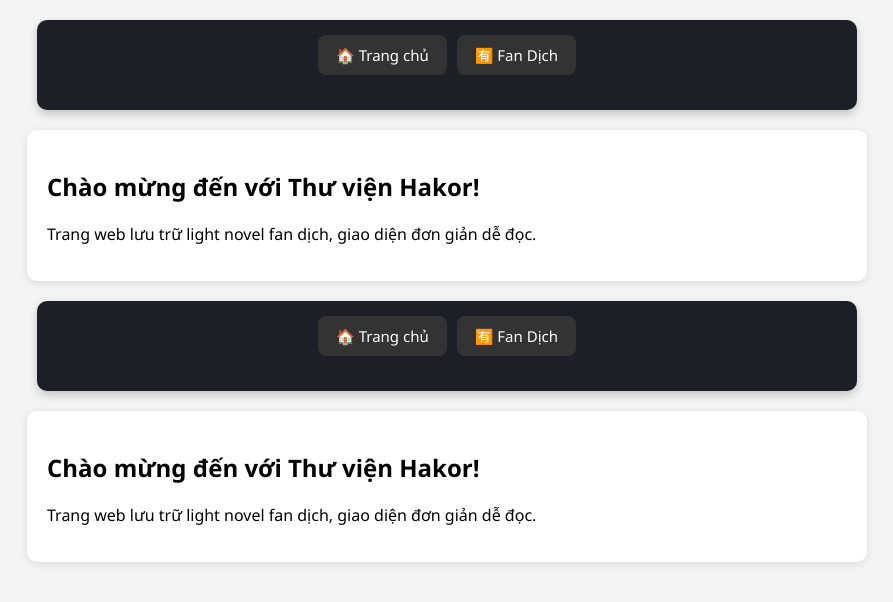
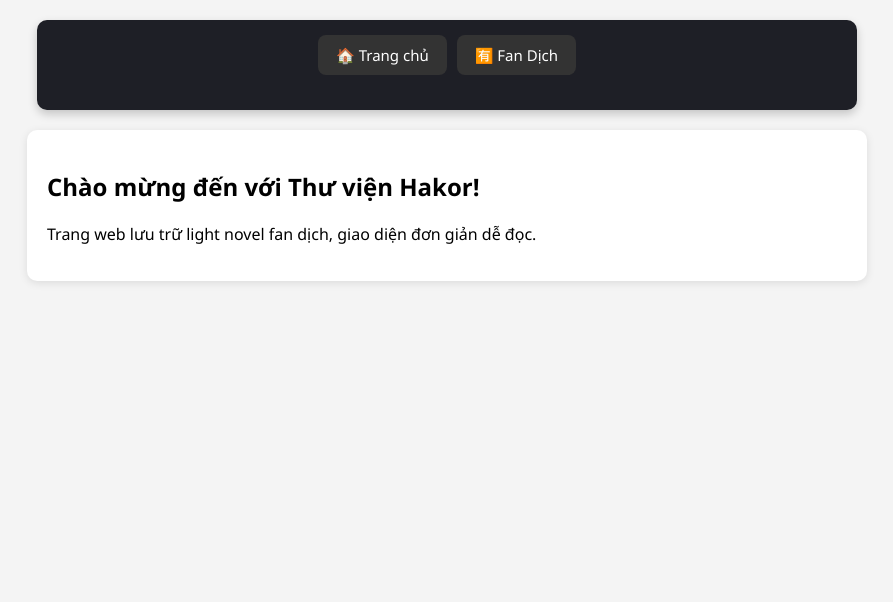
Before and after one commit to longhazem/hakorelibrary, a plain HTML site: page index.html in a window 1280 px wide. Shown: the whole page, without its empty margins (193-1086 px from the left). Drawn offline with Linux system fonts and the light colour scheme.

Commit message:
Update index.html

```diff
--- a/index.html
+++ b/index.html
@@ -79,84 +79,3 @@
 
 </body>
 </html>
-<!DOCTYPE html>
-<html lang="vi">
-<head>
-  <meta charset="UTF-8">
-  <meta name="viewport" content="width=device-width, initial-scale=1.0">
-  <title>Thư viện Hakor</title>
-  <style>
-    body {
-      font-family: 'Segoe UI', sans-serif;
-      background: #f4f4f4;
-      margin: 0;
-      padding: 0;
-    }
-
-    .menu-wrapper {
-      background: #1e1f26;
-      border-radius: 10px;
-      box-shadow: 0 4px 10px rgba(0,0,0,0.2);
-      padding: 15px 10px;
-      margin: 20px auto;
-      max-width: 800px;
-    }
-
-    .menu-bar {
-      display: flex;
-      flex-wrap: wrap;
-      justify-content: center;
-      gap: 10px;
-      margin-bottom: 15px;
-    }
-
-    .menu-bar a {
-      color: white;
-      text-decoration: none;
-      padding: 10px 18px;
-      background: #333;
-      border-radius: 8px;
-      font-size: 15px;
-      transition: 0.3s;
-    }
-
-    .menu-bar a:hover {
-      background: dodgerblue;
-    }
-
-    .search-box {
-      text-align: center;
-      margin: 20px 0;
-    }
-
-    .content {
-      max-width: 800px;
-      margin: auto;
-      padding: 20px;
-      background: white;
-      border-radius: 10px;
-      box-shadow: 0 2px 8px rgba(0,0,0,0.1);
-    }
-  </style>
-</head>
-<body>
-
-  <div class="menu-wrapper">
-    <div class="menu-bar">
-      <a href="index.html">🏠 Trang chủ</a>
-      <a href="fandich.html">🈶 Fan Dịch</a>
-    </div>
-
-    <div class="search-box">
-      <script async src="https://cse.google.com/cse.js?cx=07e16b36ff38f44d8"></script>
-      <div class="gcse-search"></div>
-    </div>
-  </div>
-
-  <div class="content">
-    <h2>Chào mừng đến với Thư viện Hakor!</h2>
-    <p>Trang web lưu trữ light novel fan dịch, giao diện đơn giản dễ đọc.</p>
-  </div>
-
-</body>
-  </html>
```
